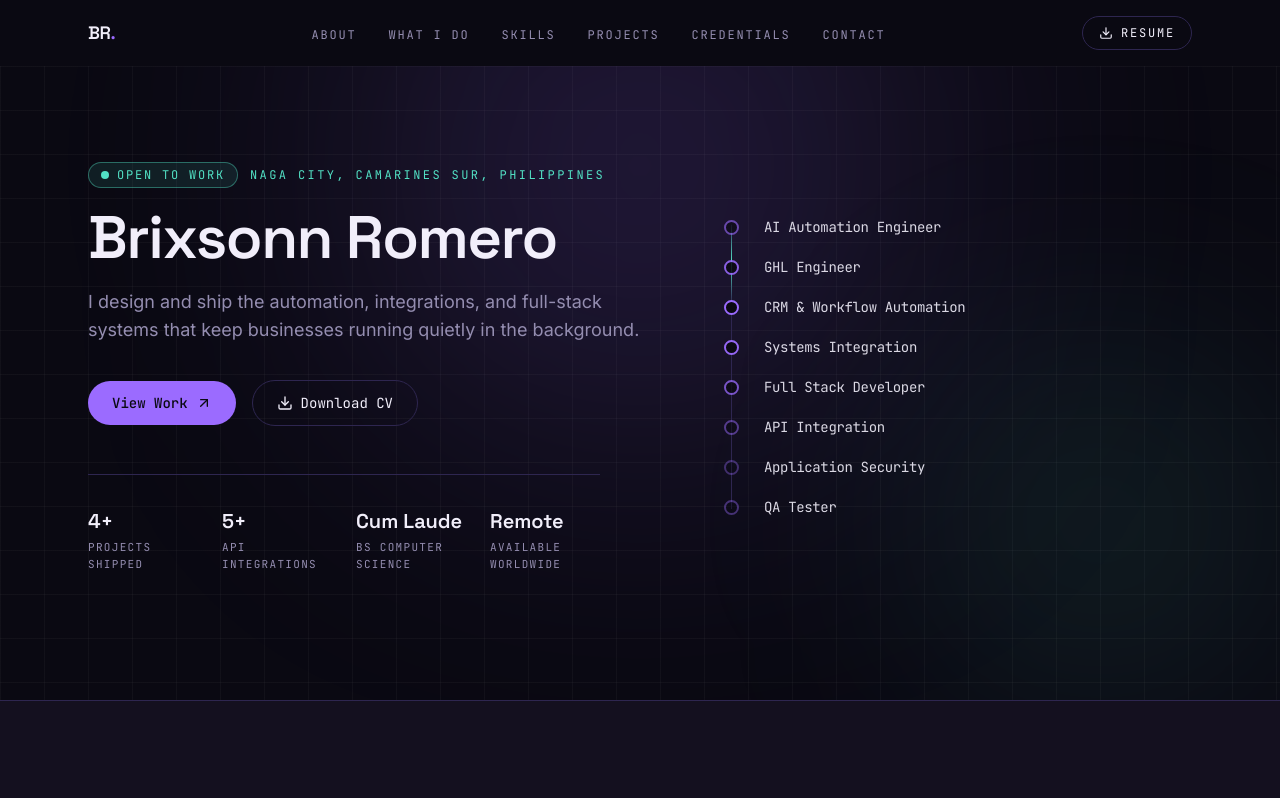
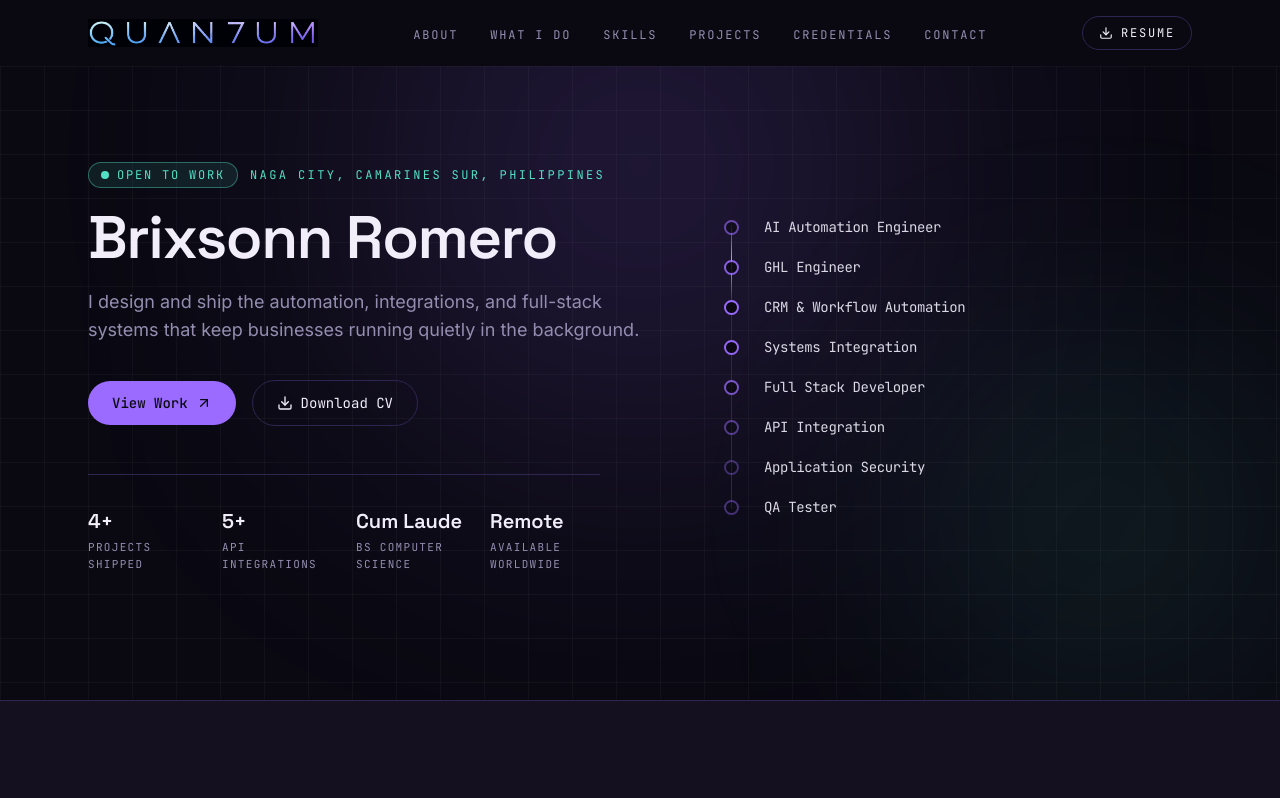
Before and after one commit to dooddles07/Portolio, a React (Vite) app: page / in a window 1280 px wide. Shown: the top 798 px of the page. Built offline with nearby package versions, Linux system fonts and the light colour scheme.

Commit message:
feat: replace BR wordmark with quantum logo

```diff
--- a/src/components/Navbar.tsx
+++ b/src/components/Navbar.tsx
@@ -28,8 +28,8 @@ export default function Navbar() {
       }`}
     >
       <nav className="mx-auto flex max-w-6xl items-center justify-between px-6 py-4">
-        <a href="#top" className="font-display text-lg font-semibold tracking-tight text-ink">
-          BR<span className="text-signal">.</span>
+        <a href="#top" aria-label="Brixsonn Romero — home" className="shrink-0">
+          <img src="/quantum.png" alt="Quantum" className="h-6 w-auto sm:h-7" />
         </a>
 
         <ul className="hidden items-center gap-8 md:flex">
```
Also changed, not shown: public/quantum.png (added).
